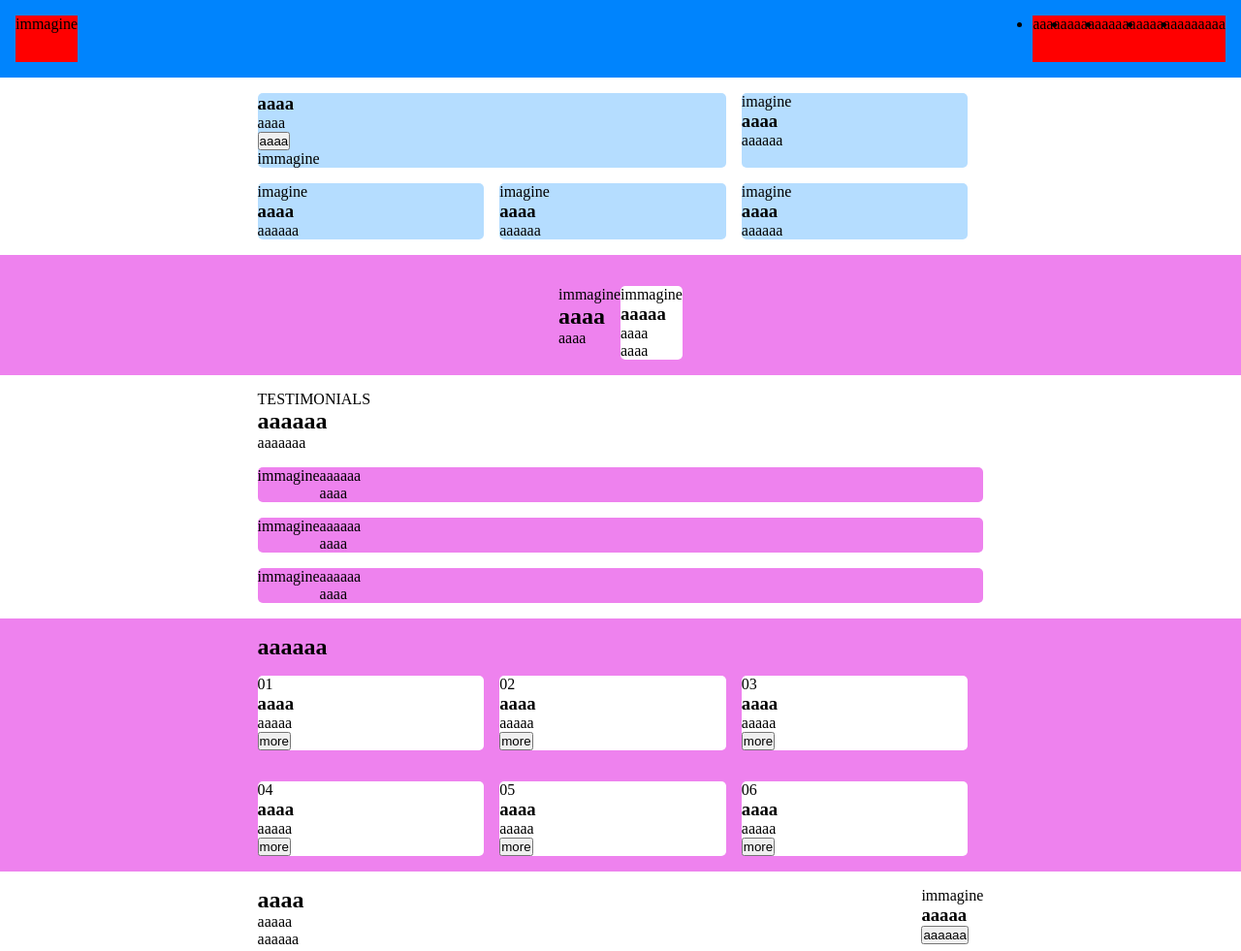
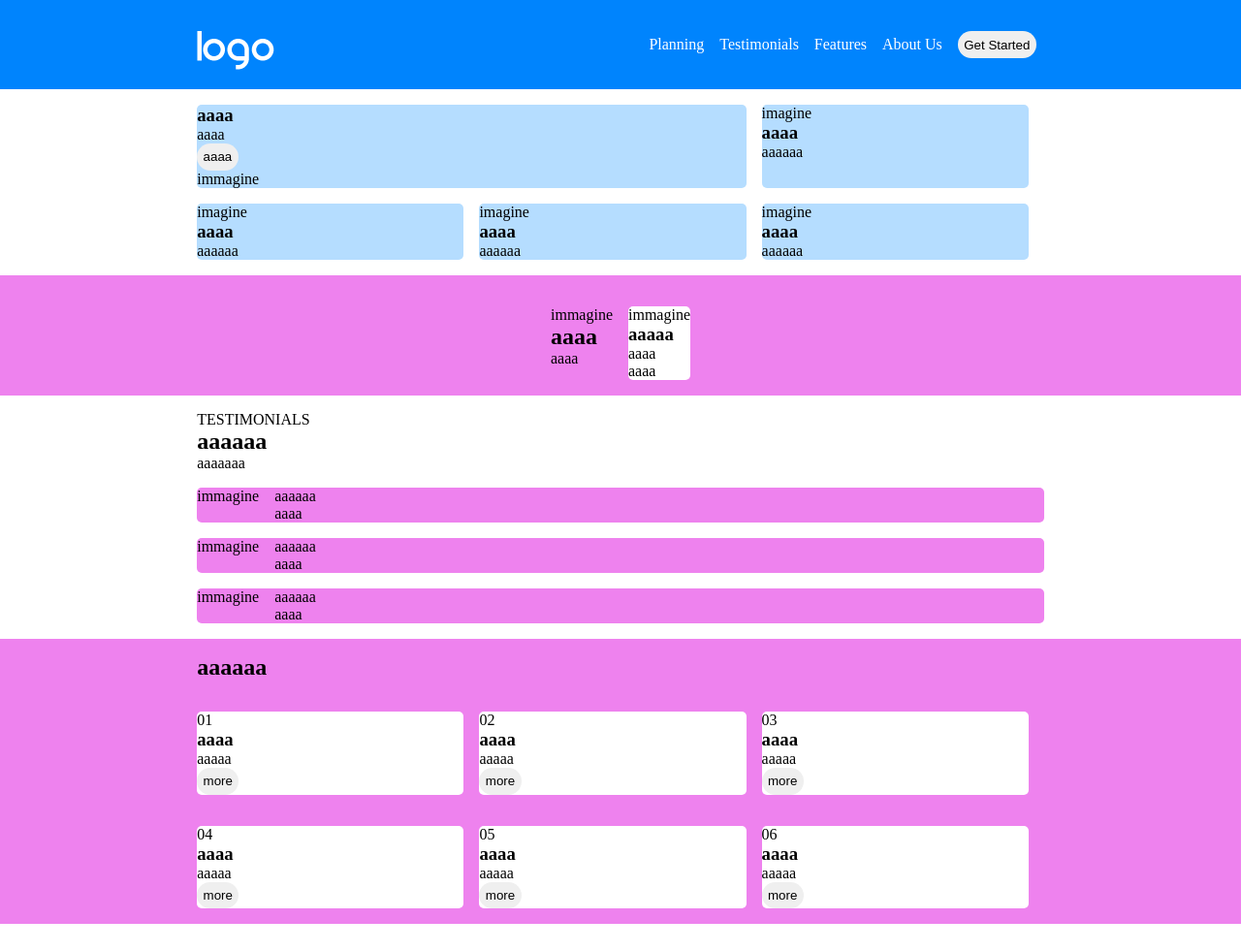
Before and after one commit to Al-Giovinetti/htmlcss-responsive-layout, a plain HTML site: page index.html in a window 1280 px wide. Shown: the top 981 px of the page at 97% size. Drawn offline with Linux system fonts and the light colour scheme.

Commit message:
Header completato

```diff
--- a/css/style.css
+++ b/css/style.css
@@ -1,4 +1,4 @@
-/* elemti generali */
+/* Elemti generali */
 *{
     margin: 0;
     padding: 0;
@@ -18,6 +18,20 @@ section{
     padding: 1rem 1rem;
 }
 
+.container>div{
+    margin-top: 1rem;
+    border-radius: 5px;
+}
+
+ul{
+    list-style-type: none;
+}
+
+button{
+    border-radius: 15px;
+    padding: 0.4rem;
+    border-style: none;
+}
 
 /* Colore sfondi */
 .bg-blu{
@@ -40,7 +54,7 @@ section{
     background-color:black;
 }
 
-/* Colori testi */
+/* Colore testi */
 
 .color-blu{
     color:#0084FD;
@@ -54,35 +68,35 @@ section{
     color: violet;;
 }
 
+/* Header */
 header{
-    height: 80px;
-    justify-content: space-between;
     padding: 1rem;
-}
-
-header div, header ul{
-    background-color: red;
 }
 
 header ul.after-768{
     display: none;
 }
 
-.struments>.container>div{
-    margin-top: 1rem;
-    border-radius: 5px;
+header a{
+    color: white;
+    text-decoration: none;
 }
 
-.strategic>.container>div{
-    margin-top: 1rem ;
-    border-radius: 5px;
+header .container{
+    justify-content: space-between;
+    align-items: center;
 }
 
-.experts>.container>div{
-    margin-top: 1rem;
-    border-radius: 5px;
+header li{
+    padding: 0 0.5rem;
+    margin: auto;
 }
 
+header i{
+    font-size: 2rem;
+}
+
+/* Benefit */
 .benefit .card-benefit>div{
     margin-top: 1rem ;
     border-radius: 5px;
@@ -106,6 +120,7 @@ header ul.after-768{
     }
     .experts .card-expert{
         display: flex;
+        gap: 1rem;
     }
     .benefit .card-benefit{
         display: flex;
@@ -129,11 +144,12 @@ header ul.after-768{
         display:none;
     }
     .container{
-        width: 60%;
+        width: 70%;
     }
     .strategic>.container{
         display: flex;
         justify-content: center;
+        gap: 1rem;
     }
     .benefit .card-benefit>div{
         width:calc(100% / 3 - 1rem)
--- a/index.html
+++ b/index.html
@@ -4,22 +4,27 @@
     <meta charset="UTF-8">
     <meta http-equiv="X-UA-Compatible" content="IE=edge">
     <meta name="viewport" content="width=device-width, initial-scale=1.0">
+    <link rel="stylesheet" href="https://cdnjs.cloudflare.com/ajax/libs/font-awesome/6.4.0/css/all.min.css">
     <link rel="stylesheet" href="css/style.css">
     <title>Logoooooo</title>
 </head>
 <body>
     <header class="flex bg-blu">
-            <div>immagine</div>
-        <ul class="before-768">
-            <li>icona</li>
-        </ul>
-        <ul class="after-768">
-            <li><a href=""></a>aaaaa</li>
-            <li><a href=""></a>aaaaa</li>
-            <li><a href=""></a>aaaaaa</li>
-            <li><a href=""></a>aaaaa</li>
-            <li><a href=""></a>aaaaaaa</li>
-        </ul>
+        <div class="container flex">
+            <div>
+                <img src="img/logo.png" alt="logoLogo">
+            </div>
+            <ul class="before-768">
+                <li><a href="#"><i class="fa-solid fa-bars"></i></a></li>
+            </ul>
+            <ul class="after-768">
+                <li><a href="#">Planning</a></li>
+                <li><a href="#">Testimonials</a></li>
+                <li><a href="#">Features</a></li>
+                <li><a href="#">About Us</a></li>
+                <li><button>Get Started</button></li>
+            </ul>
+        </div>
     </header>
     <main>
         <section class="struments">
```
